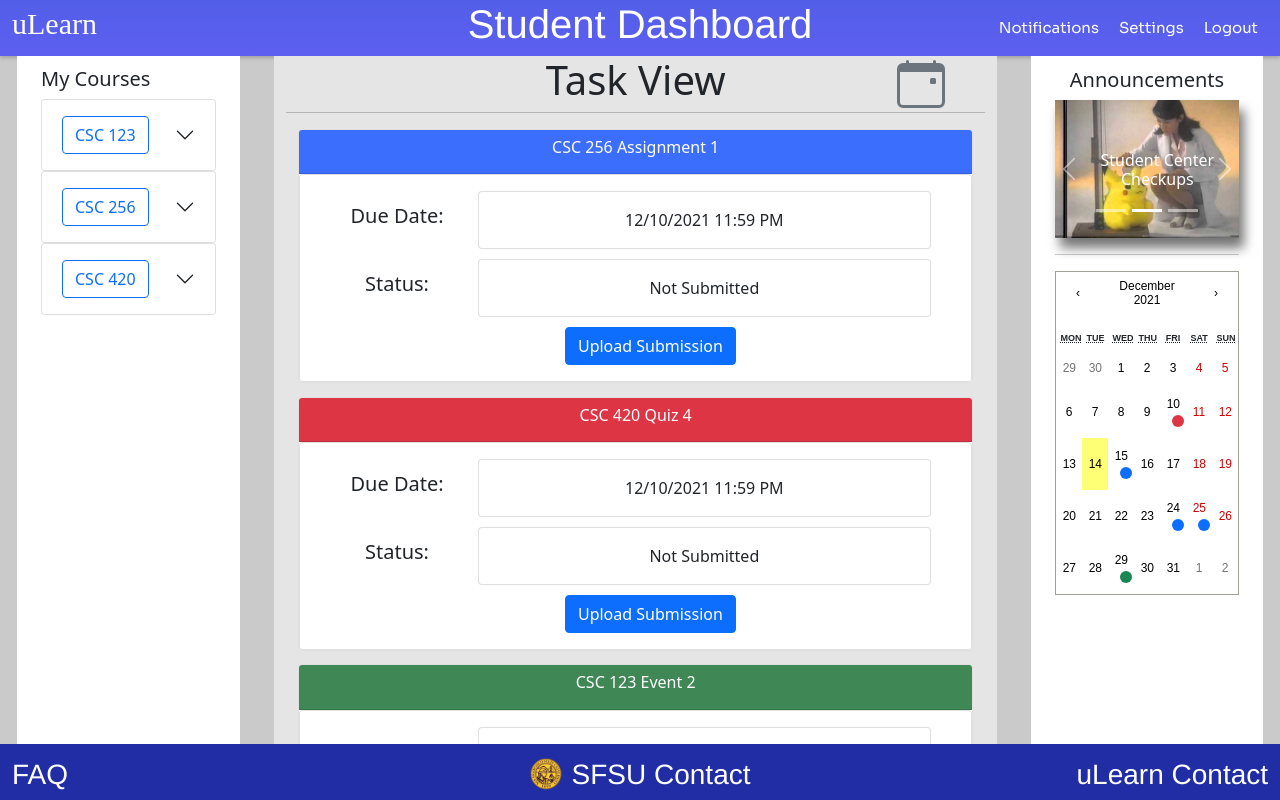
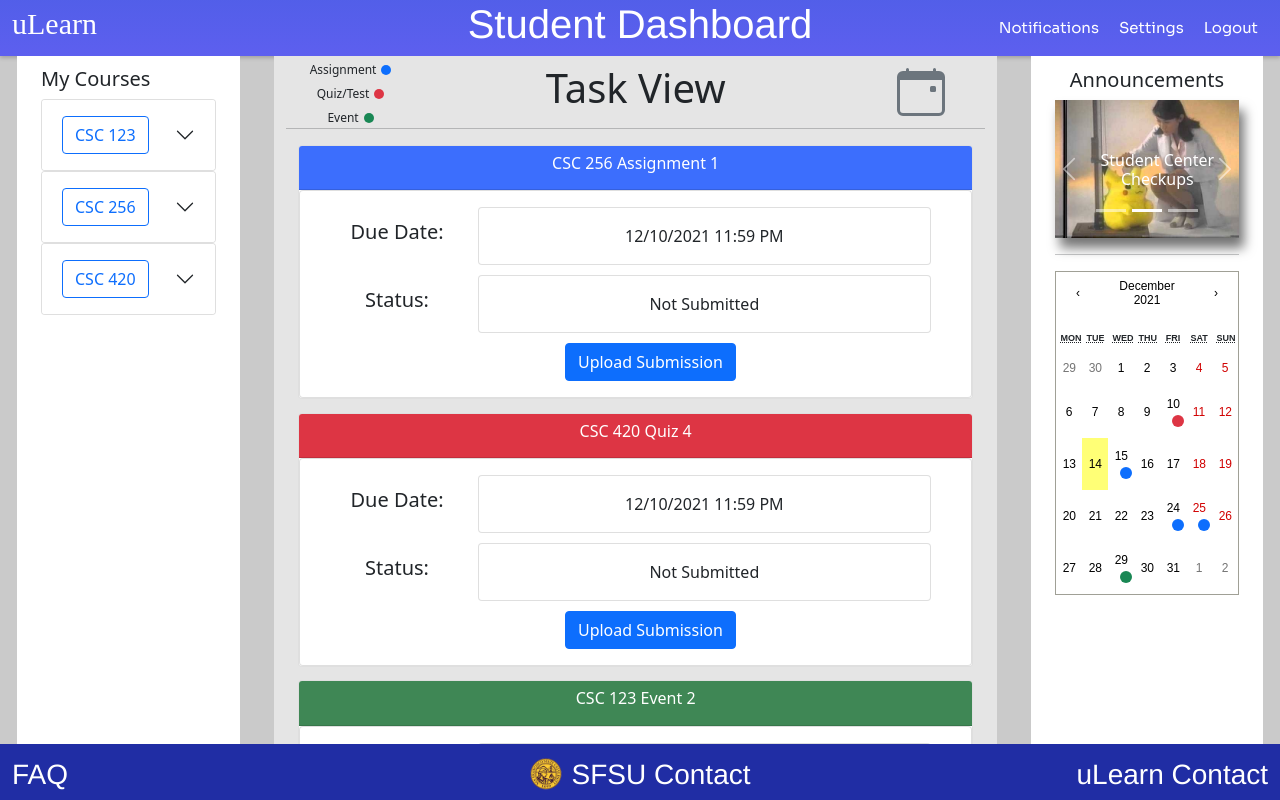
Before and after one commit to Team2-CSC642/ulearn, a React (Create React App) app: page /#/sTaskList in a window 1280 px wide. Built offline with nearby package versions, Linux system fonts and the light colour scheme; a web font is replaced by a local one.

Commit message:
Added color key back to tasklist

```diff
--- a/src/InstructorCalendarClass.js
+++ b/src/InstructorCalendarClass.js
@@ -482,7 +482,7 @@ const InstructorCalendarClass = () => {
                                             <Accordion.Body>
                                                 <ul>
                                                     <Card>
-                                                        <Container style={{ backgroundColor: '#484848' }}><Card.Title style={{ marginTop: '10px', color: 'white' }}>Quiz 1<PencilSquare style={{ marginLeft: '10px' }} color='white' /></Card.Title></Container>
+                                                        <Container style={{ backgroundColor: '#DD3544' }}><Card.Title style={{ marginTop: '10px', color: 'white' }}>Quiz 1<PencilSquare style={{ marginLeft: '10px' }} color='white' /></Card.Title></Container>
                                                         <Card.Body>
                                                             <Container>
                                                                 <Row style={{ alignItems: 'center' }}>
@@ -541,7 +541,7 @@ const InstructorCalendarClass = () => {
                                             <Accordion.Body>
                                             <ul>
                                                     <Card>
-                                                        <Container style={{ backgroundColor: '#484848' }}><Card.Title onClick={()=>setEventModalShow(true)} style={{ marginTop: '10px', color: 'white' }}>Event 1<PencilSquare style={{ marginLeft: '10px' }} color='white' /></Card.Title></Container>
+                                                        <Container style={{ backgroundColor: '#3F8755' }}><Card.Title onClick={()=>setEventModalShow(true)} style={{ marginTop: '10px', color: 'white' }}>Event 1<PencilSquare style={{ marginLeft: '10px' }} color='white' /></Card.Title></Container>
                                                         <Card.Body>
                                                             <Container>
                                                                 <Row style={{ alignItems: 'center' }}>
--- a/src/InstructorTaskList.js
+++ b/src/InstructorTaskList.js
@@ -60,7 +60,7 @@ const InstructorTaskList = () => {
                     </Col>
 
                     <Col className='DashOptions'>
-                        <h5 name='logout'><a href='/ulearn/#/' style={{color:'white', textDecoration:'none'}}>Logout</a></h5>
+                        <h5 name='logout'><a href='/ulearn/#/' style={{ color: 'white', textDecoration: 'none' }}>Logout</a></h5>
                         <h5>Settings</h5>
                         <h5>Notifications</h5>
                     </Col>
@@ -174,7 +174,7 @@ const InstructorTaskList = () => {
                                                     <h4>Materials:</h4>
                                                 </Col>
                                                 <Col style={{ flexGrow: '4', textAlign: 'center' }}>
-                                                    <Card style={{textAlign: 'center'}}body><input type='file' multiple style={{ marginLeft: '150px' }}></input></Card>
+                                                    <Card style={{ textAlign: 'center' }} body><input type='file' multiple style={{ marginLeft: '150px' }}></input></Card>
                                                 </Col>
                                             </Row>
                                             <Row style={{ alignItems: 'center', marginTop: '10px' }}>
@@ -182,7 +182,7 @@ const InstructorTaskList = () => {
                                                     <h4 style={{ alignSelf: 'end' }}>Description:</h4>
                                                 </Col>
                                                 <Col style={{ flexGrow: '4' }}>
-                                                    <textarea rows='4' cols='71' style={{ borderColor: 'rgb(223, 223, 223)', width:'100%' }}></textarea>
+                                                    <textarea rows='4' cols='71' style={{ borderColor: 'rgb(223, 223, 223)', width: '100%' }}></textarea>
                                                 </Col>
                                                 <hr />
                                             </Row>
@@ -237,7 +237,7 @@ const InstructorTaskList = () => {
                                                     <h4 style={{ alignSelf: 'end' }}>Description:</h4>
                                                 </Col>
                                                 <Col style={{ flexGrow: '4' }}>
-                                                    <textarea rows='4' cols='71' style={{ borderColor: 'rgb(223, 223, 223)', width:'100%'}}>Lorem ipsum dolor sit amet, consectetur adipiscing elit, sed do eiusmod tempor incididunt ut labore et dolore magna aliqua. Ut enim ad minim veniam, quis nostrud exercitation ullamco laboris nisi ut aliquip ex ea commodo consequat. Duis aute irure dolor in reprehenderit in voluptate velit esse cillum dolore eu fugiat nulla pariatur.</textarea>
+                                                    <textarea rows='4' cols='71' style={{ borderColor: 'rgb(223, 223, 223)', width: '100%' }}>Lorem ipsum dolor sit amet, consectetur adipiscing elit, sed do eiusmod tempor incididunt ut labore et dolore magna aliqua. Ut enim ad minim veniam, quis nostrud exercitation ullamco laboris nisi ut aliquip ex ea commodo consequat. Duis aute irure dolor in reprehenderit in voluptate velit esse cillum dolore eu fugiat nulla pariatur.</textarea>
                                                 </Col>
                                             </Row>
                                             <Row style={{ alignItems: 'center', marginTop: '10px' }}>
@@ -298,7 +298,7 @@ const InstructorTaskList = () => {
                                                     <h4 style={{ alignSelf: 'end' }}>Description:</h4>
                                                 </Col>
                                                 <Col style={{ flexGrow: '4' }}>
-                                                    <textarea rows='4' cols='71' style={{ borderColor: 'rgb(223, 223, 223)', width:'100%'}}>Lorem ipsum dolor sit amet, consectetur adipiscing elit, sed do eiusmod tempor incididunt ut labore et dolore magna aliqua. Ut enim ad minim veniam, quis nostrud exercitation ullamco laboris nisi ut aliquip ex ea commodo consequat. Duis aute irure dolor in reprehenderit in voluptate velit esse cillum dolore eu fugiat nulla pariatur.</textarea>
+                                                    <textarea rows='4' cols='71' style={{ borderColor: 'rgb(223, 223, 223)', width: '100%' }}>Lorem ipsum dolor sit amet, consectetur adipiscing elit, sed do eiusmod tempor incididunt ut labore et dolore magna aliqua. Ut enim ad minim veniam, quis nostrud exercitation ullamco laboris nisi ut aliquip ex ea commodo consequat. Duis aute irure dolor in reprehenderit in voluptate velit esse cillum dolore eu fugiat nulla pariatur.</textarea>
                                                 </Col>
                                             </Row>
                                             <Row style={{ alignItems: 'center', marginTop: '10px' }}>
@@ -355,12 +355,12 @@ const InstructorTaskList = () => {
                                                     </Card>
                                                 </Col>
                                             </Row>
-                                            <Row style={{ alignItems: 'center', marginTop: '10px'}}>
+                                            <Row style={{ alignItems: 'center', marginTop: '10px' }}>
                                                 <Col>
                                                     <h4 style={{ alignSelf: 'end' }}>Description:</h4>
                                                 </Col>
                                                 <Col style={{ flexGrow: '4' }}>
-                                                    <textarea rows='4' cols='71' style={{ borderColor: 'rgb(223, 223, 223)', width:'100%'}}>Lorem ipsum dolor sit amet, consectetur adipiscing elit, sed do eiusmod tempor incididunt ut labore et dolore magna aliqua. Ut enim ad minim veniam, quis nostrud exercitation ullamco laboris nisi ut aliquip ex ea commodo consequat. Duis aute irure dolor in reprehenderit in voluptate velit esse cillum dolore eu fugiat nulla pariatur.</textarea>
+                                                    <textarea rows='4' cols='71' style={{ borderColor: 'rgb(223, 223, 223)', width: '100%' }}>Lorem ipsum dolor sit amet, consectetur adipiscing elit, sed do eiusmod tempor incididunt ut labore et dolore magna aliqua. Ut enim ad minim veniam, quis nostrud exercitation ullamco laboris nisi ut aliquip ex ea commodo consequat. Duis aute irure dolor in reprehenderit in voluptate velit esse cillum dolore eu fugiat nulla pariatur.</textarea>
                                                 </Col>
                                             </Row>
                                             <Row style={{ alignItems: 'center', marginTop: '10px' }}>
@@ -388,20 +388,37 @@ const InstructorTaskList = () => {
                                 </Modal>
                                 <Row>
                                     <Col>
-
+                                        <Row>
+                                            <Col>
+                                                <p style={{ margin: '0px', fontSize: '12px', display: 'inline' }}>Assignment</p>
+                                                <CircleFill size={10} color='#0D6EFD' style={{ marginLeft: '5px' }} />
+                                            </Col>
+                                        </Row>
+                                        <Row>
+                                            <Col>
+                                                <p style={{ margin: '0px', fontSize: '12px', display: 'inline' }}>Quiz/Test</p>
+                                                <CircleFill size={10} color='#DD3544' style={{ marginLeft: '5px' }} />
+                                            </Col>
+                                        </Row>
+                                        <Row>
+                                            <Col>
+                                                <p style={{ margin: '0px', fontSize: '12px', display: 'inline' }}>Event</p>
+                                                <CircleFill size={10} color='#198754' style={{ marginLeft: '5px' }} />
+                                            </Col>
+                                        </Row>
                                     </Col>
                                     <Col className='CenterHeader' style={{ flexGrow: '4' }}>
                                         <h1>Task View</h1>
                                     </Col>
                                     <Col style={{ alignSelf: 'center' }}>
-                                        <a style={{color:'#6C757D'}} href='/ulearn/#/iCalendar'>
+                                        <a style={{ color: '#6C757D' }} href='/ulearn/#/iCalendar'>
                                             <CalendarEvent size={48} />
                                         </a>
                                     </Col>
                                     <hr />
                                 </Row>
-                                <Row className='overflow-auto' style={{height:'90%'}}>
-                                    <BigTaskList setModal={setAssignmentModalShow}/>
+                                <Row className='overflow-auto' style={{ height: '90%' }}>
+                                    <BigTaskList setModal={setAssignmentModalShow} />
                                 </Row>
                             </Container>
                         </div>
@@ -413,7 +430,7 @@ const InstructorTaskList = () => {
                             <Container className='CarouselContainer'>
                                 <Row>
                                     <Col>
-                                         <h5 style={{textAlign:'center'}}>Announcements</h5>
+                                        <h5 style={{ textAlign: 'center' }}>Announcements</h5>
                                         <Carousel className='Carousel'>
                                             <Carousel.Item>
                                                 <img alt="Announcement Slide" className='d-block w-100' src={starslide} />
--- a/src/StudentCalendarClass.js
+++ b/src/StudentCalendarClass.js
@@ -330,7 +330,7 @@ const StudentCalendarClass = () => {
                                             <Accordion.Body>
                                                 <ul>
                                                     <Card>
-                                                        <Container style={{ backgroundColor: '#484848' }}><Card.Title style={{ marginTop: '10px', color: 'white' }}>Quiz 1</Card.Title></Container>
+                                                        <Container style={{ backgroundColor: '#DD3544' }}><Card.Title style={{ marginTop: '10px', color: 'white' }}>Quiz 1</Card.Title></Container>
                                                         <Card.Body>
                                                             <Container>
                                                                 <Row style={{ alignItems: 'center' }}>
@@ -389,7 +389,7 @@ const StudentCalendarClass = () => {
                                             <Accordion.Body>
                                                 <ul>
                                                     <Card>
-                                                        <Container style={{ backgroundColor: '#484848' }}><Card.Title style={{ marginTop: '10px', color: 'white' }}>Event 1</Card.Title></Container>
+                                                        <Container style={{ backgroundColor: '#3F8755' }}><Card.Title style={{ marginTop: '10px', color: 'white' }}>Event 1</Card.Title></Container>
                                                         <Card.Body>
                                                             <Container>
                                                                 <Row style={{ alignItems: 'center' }}>
--- a/src/StudentTaskList.js
+++ b/src/StudentTaskList.js
@@ -69,7 +69,7 @@ const StudentTaskList = () => {
                     </Col>
 
                     <Col className='DashOptions'>
-                    <h5 name='logout'><a href='/ulearn/#/' style={{color:'white', textDecoration:'none'}}>Logout</a></h5>
+                        <h5 name='logout'><a href='/ulearn/#/' style={{ color: 'white', textDecoration: 'none' }}>Logout</a></h5>
                         <h5>Settings</h5>
                         <h5>Notifications</h5>
                     </Col>
@@ -92,8 +92,8 @@ const StudentTaskList = () => {
                                         <Accordion>
                                             <Accordion.Item eventKey='0'>
                                                 <Accordion.Header> <Button href="/ulearn/#/sCalendarClass" variant='outline-primary' >CSC 123</Button></Accordion.Header>
-                                                <Accordion.Body style={{textAlign:'center'}}>
-                                                    <ul style={{textAlign:'left'}}>
+                                                <Accordion.Body style={{ textAlign: 'center' }}>
+                                                    <ul style={{ textAlign: 'left' }}>
                                                         <li>Homework 1 [Submitted]</li>
                                                         <li>Quiz 1 [Graded]</li>
                                                         <li>Discussion Post [Not Submitted]</li>
@@ -107,8 +107,8 @@ const StudentTaskList = () => {
                                         <Accordion>
                                             <Accordion.Item eventKey='0'>
                                                 <Accordion.Header><Button href="/ulearn/#/sCalendarClass" variant='outline-primary' >CSC 256</Button></Accordion.Header>
-                                                <Accordion.Body style={{textAlign:'center'}}>
-                                                    <ul style={{textAlign:'left'}}>
+                                                <Accordion.Body style={{ textAlign: 'center' }}>
+                                                    <ul style={{ textAlign: 'left' }}>
                                                         <li>Homework 1 [Submitted]</li>
                                                         <li>Quiz 1 [Graded]</li>
                                                         <li>Discussion Post [Not Submitted]</li>
@@ -122,8 +122,8 @@ const StudentTaskList = () => {
                                         <Accordion>
                                             <Accordion.Item eventKey='0'>
                                                 <Accordion.Header><Button href="/ulearn/#/sCalendarClass" variant='outline-primary' >CSC 420</Button></Accordion.Header>
-                                                <Accordion.Body style={{textAlign:'center'}}>
-                                                    <ul style={{textAlign:'left'}}>
+                                                <Accordion.Body style={{ textAlign: 'center' }}>
+                                                    <ul style={{ textAlign: 'left' }}>
                                                         <li>Homework 1 [Submitted]</li>
                                                         <li>Quiz 1 [Graded]</li>
                                                         <li>Discussion Post [Not Submitted]</li>
@@ -144,7 +144,7 @@ const StudentTaskList = () => {
                     <Col className='CenterCol-7' xs={7}>
                         <div className='CenterContent'>
                             <Container style={{ height: '100%' }}>
-                            <Modal
+                                <Modal
                                     size='lg'
                                     aria-labelledby='contained-modal-title-vcenter'
                                     centered
@@ -286,7 +286,7 @@ const StudentTaskList = () => {
                                                     <Card body>12/29/2021 11:59 PM</Card>
                                                 </Col>
                                             </Row>
-                                            <Row style={{ alignItems: 'center', marginTop:'10px' }}>
+                                            <Row style={{ alignItems: 'center', marginTop: '10px' }}>
                                                 <Col>
                                                     <h4 style={{ alignSelf: 'end' }}>Description:</h4>
                                                 </Col>
@@ -307,20 +307,37 @@ const StudentTaskList = () => {
                                 </Modal>
                                 <Row>
                                     <Col>
-
+                                        <Row>
+                                            <Col>
+                                                <p style={{ margin: '0px', fontSize: '12px', display: 'inline' }}>Assignment</p>
+                                                <CircleFill size={10} color='#0D6EFD' style={{ marginLeft: '5px' }} />
+                                            </Col>
+                                        </Row>
+                                        <Row>
+                                            <Col>
+                                                <p style={{ margin: '0px', fontSize: '12px', display: 'inline' }}>Quiz/Test</p>
+                                                <CircleFill size={10} color='#DD3544' style={{ marginLeft: '5px' }} />
+                                            </Col>
+                                        </Row>
+                                        <Row>
+                                            <Col>
+                                                <p style={{ margin: '0px', fontSize: '12px', display: 'inline' }}>Event</p>
+                                                <CircleFill size={10} color='#198754' style={{ marginLeft: '5px' }} />
+                                            </Col>
+                                        </Row>
                                     </Col>
                                     <Col className='CenterHeader' style={{ flexGrow: '4' }}>
                                         <h1>Task View</h1>
                                     </Col>
                                     <Col style={{ alignSelf: 'center' }}>
-                                        <a style={{color:'#6C757D'}} href='/ulearn/#/sCalendar'>
+                                        <a style={{ color: '#6C757D' }} href='/ulearn/#/sCalendar'>
                                             <CalendarEvent size={48} />
                                         </a>
                                     </Col>
                                     <hr />
                                 </Row>
-                                <Row className='overflow-auto' style={{height:'90%'}}>
-                                    <BigTaskListStudent setModal={setAssignmentModalShow}/>
+                                <Row className='overflow-auto' style={{ height: '90%' }}>
+                                    <BigTaskListStudent setModal={setAssignmentModalShow} />
                                 </Row>
                             </Container>
                         </div>
@@ -332,7 +349,7 @@ const StudentTaskList = () => {
                             <Container className='CarouselContainer'>
                                 <Row>
                                     <Col>
-                                         <h5 style={{textAlign:'center'}}>Announcements</h5>
+                                        <h5 style={{ textAlign: 'center' }}>Announcements</h5>
                                         <Carousel className='Carousel'>
                                             <Carousel.Item>
                                                 <img alt="Announcement Slide" className='d-block w-100' src={starslide} />
```
